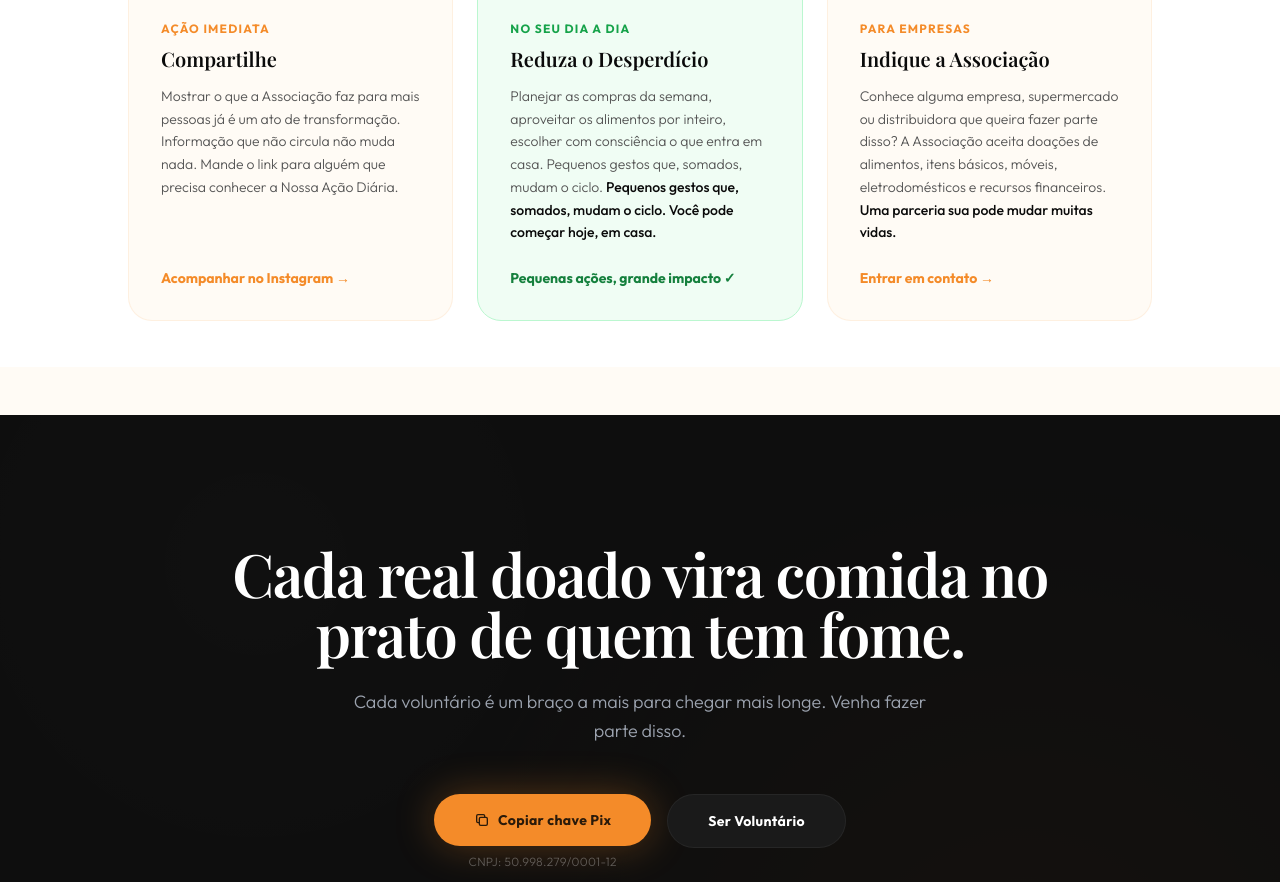
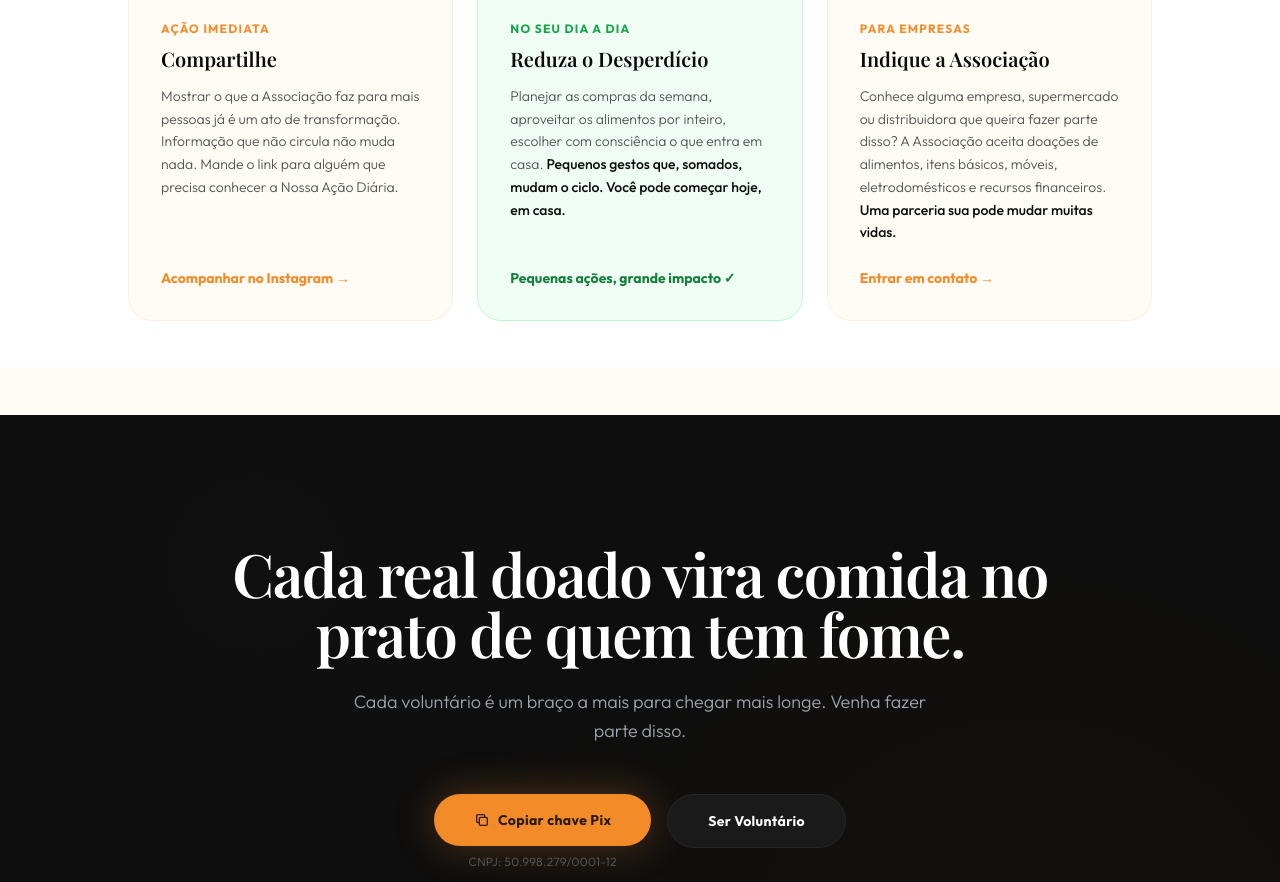
Before and after one commit to paulomagic/meta-12-8-ods, a plain HTML site: page index.html in a window 1280 px wide. Shown: the part 6141-7023 px from the top of the page. Drawn offline with nearby package versions, Linux system fonts and the light colour scheme; a web font is replaced by a local one.

Commit message:
fix(index): remove repeated phrase in reduza o desperdício

```diff
--- a/index.html
+++ b/index.html
@@ -807,7 +807,6 @@
                         <p class="text-[#555] text-sm leading-relaxed font-light flex-1">
                             Planejar as compras da semana, aproveitar os alimentos por inteiro, escolher com consciência
                             o que entra em casa.
-                            Pequenos gestos que, somados, mudam o ciclo.
                             <strong class="text-brand-dark font-medium">Pequenos gestos que, somados, mudam o ciclo.
                                 Você pode começar hoje, em casa.</strong>
                         </p>
```
